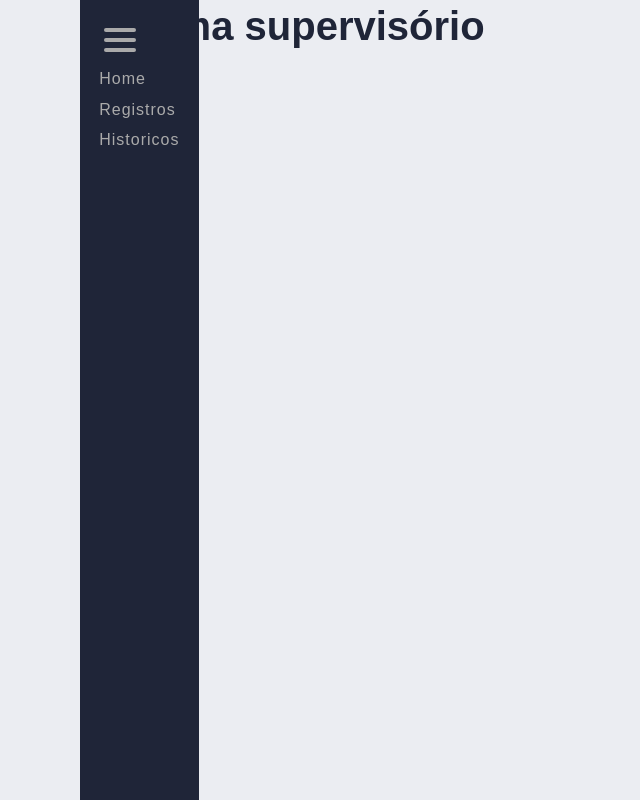
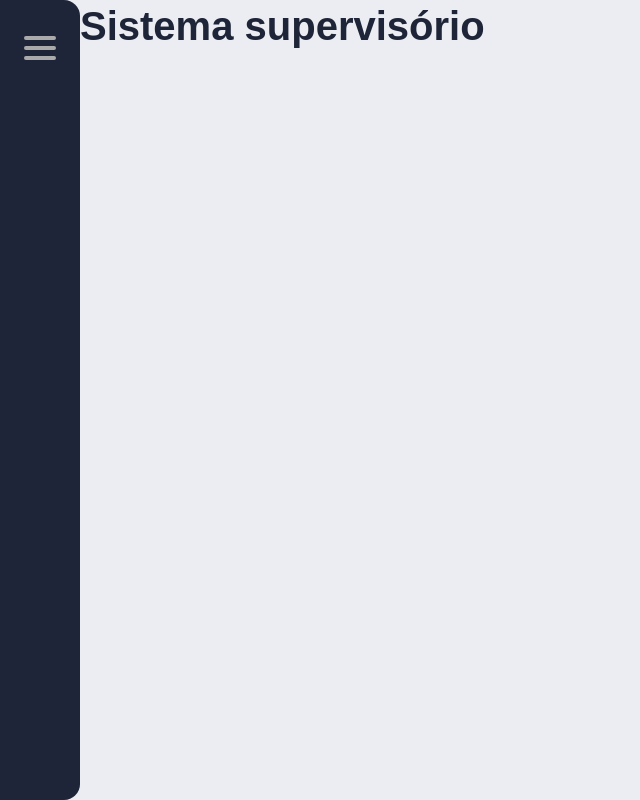
Before and after one commit to JoseCarlos69/Sistema-AGV-Interface, a React (Create React App) app: page / in a window 1280 px wide. Shown: the whole page, without its empty margins (0-640 px from the left). Built offline with nearby package versions, Linux system fonts and the light colour scheme.

Commit message:
Ajustar estilo do MenuLateral

```diff
--- a/src/Componentes/MenuLateral/index.js
+++ b/src/Componentes/MenuLateral/index.js
@@ -7,9 +7,11 @@ const MenuLateral = () => {
     const [ menuAtivo, setMenuAtivo ] = React.useState(false);
 
     return (
-        <aside className={estilos.MenuLateral}>
-            <BotaoMenu menuAtivo={ menuAtivo } setMenuAtivo={ setMenuAtivo } />
-            <Navegacao/>
+        <aside className={`${estilos.MenuLateral} ${menuAtivo ? estilos.ativo : ''}`}>
+            <div className={estilos.conteudo}>
+                <BotaoMenu menuAtivo={ menuAtivo } setMenuAtivo={ setMenuAtivo } />
+                { menuAtivo && <Navegacao /> }
+            </div>
         </aside>
     );
 };
--- a/src/Componentes/MenuLateral/index.module.css
+++ b/src/Componentes/MenuLateral/index.module.css
@@ -1,10 +1,44 @@
 .MenuLateral {
+    position: relative;
+}
+
+.MenuLateral::before {
+    content: '';
+    width: 100%;
+    height: 100%;
+    background-color: rgba(44, 44, 44, 0.5);
+    display: block;
+    position: fixed;
+    z-index: 0;
+    top: 0;
+    left: 0;
+    opacity: 0;
+    pointer-events: none;
+    transition: opacity 0.3s ease;
+}
+
+.MenuLateral.ativo::before {
+    opacity: 1;
+    pointer-events: all;
+}
+
+.MenuLateral .conteudo {
+    width: 100%;
+    max-width: 80px;
+    padding: 1.5rem 1rem;
+    border-radius: 0 1rem 1rem 0;
     background-color: var(--preto);
-    padding: 1rem;
     position: fixed;
     top: 0;
     bottom: 0;
-    z-index: 1;
+    left: 0;
+    z-index: 2;
     overflow-x: hidden;
     overflow-y: auto;
+    transition: all 0.5s ease;
 }
+
+.MenuLateral.ativo .conteudo {
+    max-width: 300px;
+    border-radius: 0 2rem 2rem 0;
+}
```
